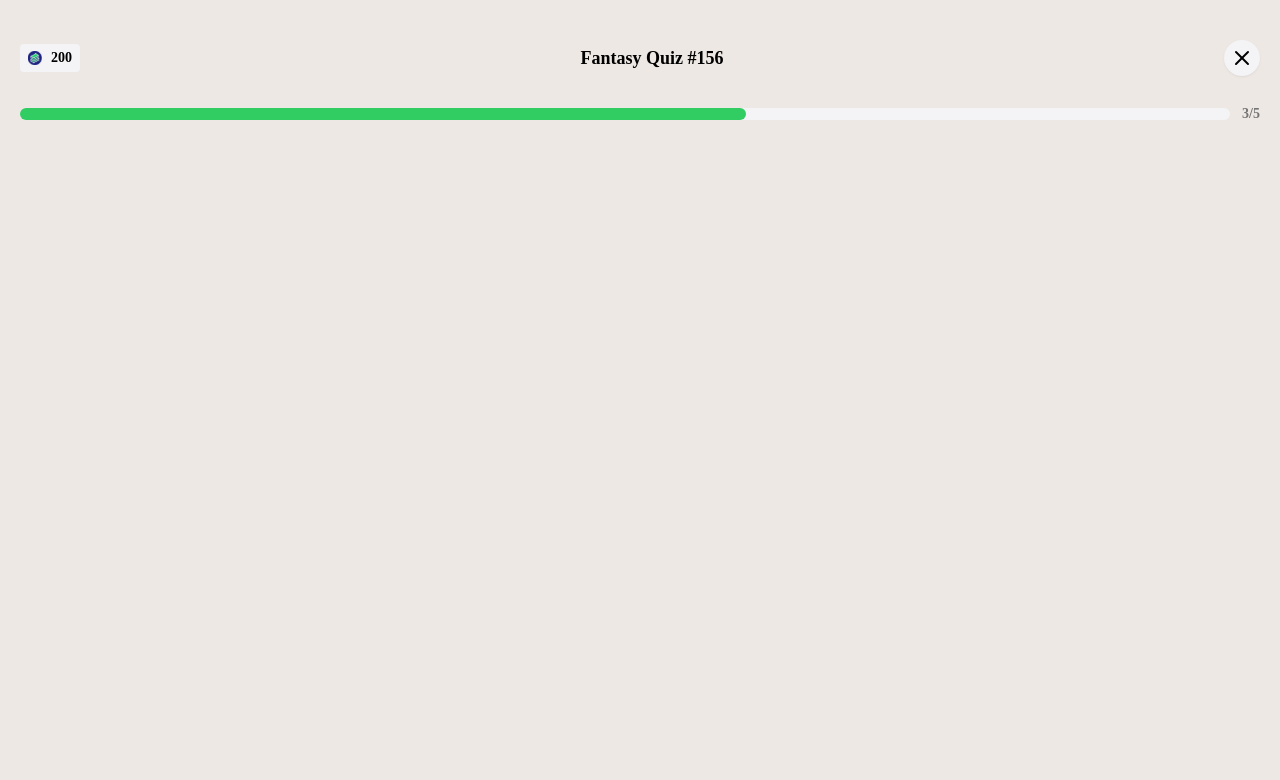
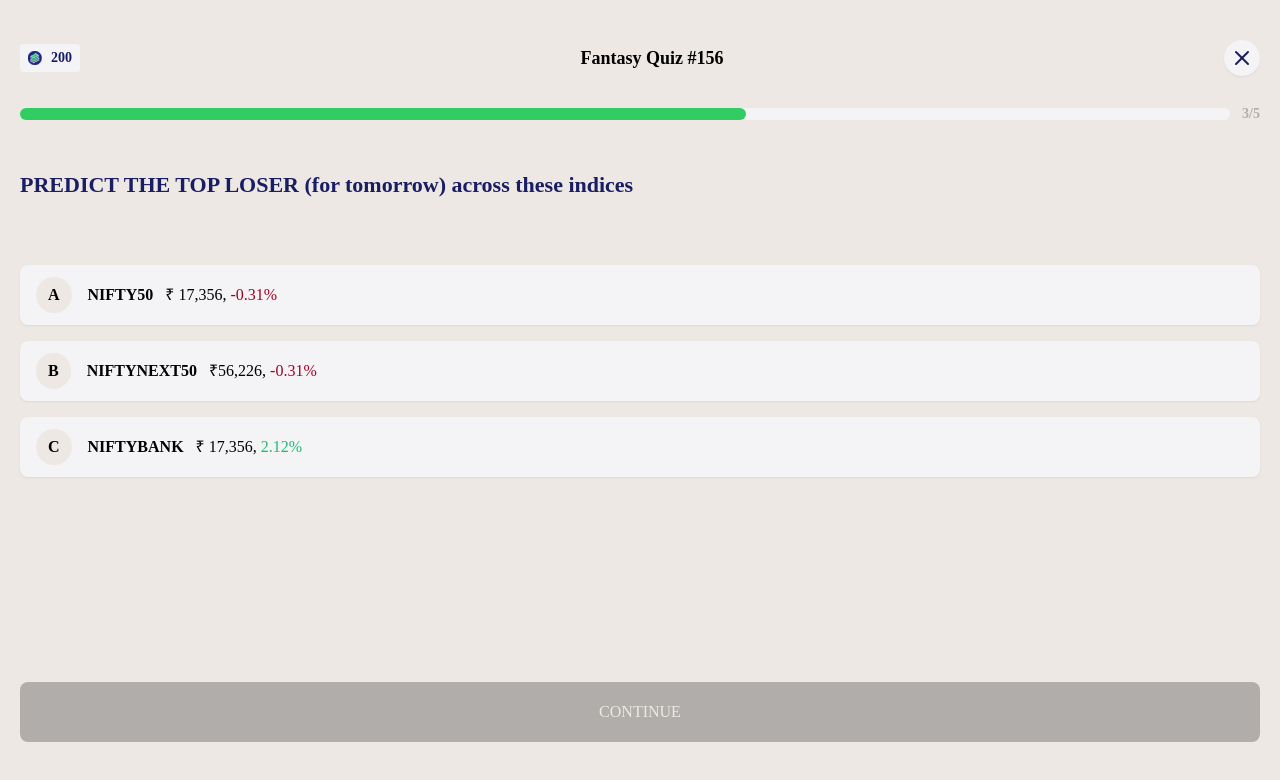
Before and after one commit to korobkad3v/QuizDemo, a React (Vite) app: page / in a window 1280 px wide. Shown: the top 780 px of the page. Built offline with nearby package versions, Linux system fonts and the light colour scheme; a web font is replaced by a local one.

Commit message:
feat: options

```diff
--- a/src/App.tsx
+++ b/src/App.tsx
@@ -1,10 +1,14 @@
 import  Header  from './components/layout/Header'
+import Quiz from './components/quiz/Quiz'
 
 function App() {
 
   return (
     <>
       <Header />
+      <main className="flex-grow container mx-auto w-full">
+        <Quiz />
+      </main>
     </>
   )
 }
--- a/src/components/common/Button.tsx
+++ b/src/components/common/Button.tsx
@@ -6,22 +6,15 @@
 import { cn } from "@/utils/utils";
 
 const buttonVariants = cva(
-  "inline-flex items-center justify-center whitespace-nowrap rounded-lg text-sm font-medium transition-colors outline-offset-2 focus-visible:outline focus-visible:outline-2 focus-visible:outline-ring/70 disabled:pointer-events-none disabled:opacity-50 [&_svg]:pointer-events-none [&_svg]:shrink-0",
+  "inline-flex cursor-pointer items-center justify-center whitespace-nowrap rounded-lg text-sm font-medium transition-colors outline-offset-2 focus-visible:outline focus-visible:outline-2 focus-visible:outline-ring/70 disabled:pointer-events-none disabled:opacity-50 [&_svg]:pointer-events-none [&_svg]:shrink-0",
   {
     variants: {
       variant: {
         default: "bg-primary text-primary-foreground shadow-sm shadow-black/5 hover:bg-primary/70",
-        destructive:
-          "bg-destructive text-destructive-foreground shadow-sm shadow-black/5 hover:bg-destructive/90",
-        outline:
-          "border border-input bg-background shadow-sm shadow-black/5 hover:bg-accent hover:text-accent-foreground",
-        secondary:
-          "bg-secondary text-secondary-foreground shadow-sm shadow-black/5 hover:bg-secondary/80",
-        ghost: "hover:bg-accent hover:text-accent-foreground",
-        link: "text-primary underline-offset-4 hover:underline",
+        disabled: "pointer-events-none bg-muted-400 text-muted-200",
       },
       size: {
-        default: "h-9 px-4 py-2",
+        default: "h-15 px-4 py-3",
         sm: "h-8 rounded-lg px-3 text-xs",
         lg: "h-10 rounded-lg px-8",
         icon: "h-9 w-9",
--- a/src/components/layout/Header.tsx
+++ b/src/components/layout/Header.tsx
@@ -6,7 +6,7 @@
 
 export default function Header() {
   return (
-    <header className="flex flex-col items-center justify-between pt-10 px-5">
+    <header className="flex flex-col items-center justify-between py-10 px-5">
       <div className="flex items-center justify-between w-full">
         <Score />
         <h1 className="text-lg font-semibold tracking-normal text-center">
--- /dev/null
+++ b/src/components/quiz/Quiz.tsx
@@ -0,0 +1,31 @@
+// Quiz.tsx
+
+import { useSelector } from "react-redux";
+import QuizQuestion from "./QuizQuestion";
+import type { RootState } from "@/store";
+import { Button } from "@/components/common/Button";
+
+export default function Quiz() {
+  const { questions, currentQuestionId } = useSelector(
+    (state: RootState) => state.quiz
+  );
+  const currentQuestion = questions[currentQuestionId];
+
+  if (!currentQuestion) return <div>Quiz finished!</div>;
+
+  return (
+    <div className="size-full px-5 pb-14.5 flex flex-col
+    justify-between
+    ">
+      <QuizQuestion
+        key={currentQuestion.id}
+        id={currentQuestion.id}
+        question={currentQuestion.question}
+        options={currentQuestion.options}
+      />
+      <div className="flex">
+        <Button variant={"disabled"} className=" w-full text-base text-semibold text-muted-200">CONTINUE</Button>
+      </div>
+    </div>
+  );
+}
--- /dev/null
+++ b/src/components/quiz/QuizOption.tsx
@@ -0,0 +1,41 @@
+// QuizOption.tsx
+import { Button } from "@/components/common/Button";
+import { useDispatch } from "react-redux";
+import { answerQuestion } from "./quizSlice";
+import { cn } from "@/utils/utils";
+
+export interface Stock {
+  stockIndex: string;
+  price: string;
+  priceChange: number;
+}
+
+export interface QuizOptionProps {
+  questionId: number;
+  optionLetter: string;
+  stock: Stock;
+}
+
+export default function QuizOption({ optionLetter, stock }: QuizOptionProps) {
+  const dispatch = useDispatch();
+  const handleAnswer = () => {
+    console.log("ckick")
+    dispatch(answerQuestion({ questionId: 1, optionLetter: optionLetter }));
+  }
+
+  console.log(stock);
+  return (
+    <Button className="flex items-center justify-start bg-primary rounded-lg py-3 gap-4 text-foreground"
+    onClick={handleAnswer}>
+      <span className="rounded-full bg-background font-bold px-3 py-1.5 text-base">
+        {optionLetter}
+        </span>
+        <div className="inline-block font-medium">
+          <span className="text-base font-semibold mr-3">{stock.stockIndex}</span>
+          <span className="text-base ">{stock.price} <span className={cn( stock.priceChange > 0 ? "text-green" : "text-red" )}>{stock.priceChange}%</span></span>
+
+        </div>
+
+    </Button>
+  );
+}
--- /dev/null
+++ b/src/components/quiz/QuizQuestion.tsx
@@ -0,0 +1,27 @@
+// QuizQuestion.tsx
+import type { QuizOptionProps } from "./QuizOption";
+import QuizOption from "./QuizOption";
+
+export interface QuizQuestionProps {
+  id: number;
+  question: string;
+  options: QuizOptionProps[];
+  callback?: () => void
+}
+
+export default function QuizQuestion(
+  { question = "Qs",
+    options
+  }: QuizQuestionProps
+) {
+  return (
+    <div className="flex flex-col gap-16">
+      <h2 className="text-[22px] text-left font-semibold text-primary-foreground">{question}</h2>
+      <div className="flex flex-col gap-4">
+        {options.map((option, index) => (
+          <QuizOption key={index} questionId={option.questionId} optionLetter={option.optionLetter} stock={option.stock} />
+        ))}
+      </div>
+    </div>
+  )
+}
--- a/src/components/quiz/quizSlice.ts
+++ b/src/components/quiz/quizSlice.ts
@@ -1,27 +1,82 @@
 import { createSlice } from '@reduxjs/toolkit';
 import type { PayloadAction } from '@reduxjs/toolkit';
+import type { QuizQuestionProps } from './QuizQuestion';
+
+interface Answer {
+  questionIndex: number;
+  optionLetter: string;
+}
 
 interface QuizState {
+  questions: QuizQuestionProps[];
   totalQuestions: number;
+  currentQuestionId: number;
   completedQuestions: number;
+  userAnswers: Answer[];
 }
 
+
 const initialState: QuizState = {
+  questions: [
+    {
+      id: 1,
+      question: "PREDICT THE TOP LOSER (for tomorrow) across these indices",
+      options: [
+        { optionLetter: "A", stock: { stockIndex: "NIFTY50", price: "₹ 17,356,", priceChange: -0.31 }, questionId: 1 },
+        { optionLetter: "B", stock: { stockIndex: "NIFTYNEXT50", price: "₹56,226,", priceChange: -0.31 }, questionId: 1 },
+        { optionLetter: "C", stock: { stockIndex: "NIFTYBANK", price: "₹ 17,356,", priceChange: 2.12 }, questionId: 1 },
+      ]
+    },
+    {
+      id: 2,
+      question: "Q2",
+      options: [
+        { optionLetter: "A", stock: { stockIndex: "NIFTY50", price: "₹ 17,356,", priceChange: -0.31 }, questionId: 2 },
+        { optionLetter: "B", stock: { stockIndex: "NIFTYNEXT50", price: "₹56,226,", priceChange: -0.31 }, questionId: 2 },
+        { optionLetter: "C", stock: { stockIndex: "NIFTYBANK", price: "₹ 17,356,", priceChange: 2.12 }, questionId: 2 },
+      ]
+    },
+    {
+      id: 3,
+      question: "Q3",
+      options: [
+        { optionLetter: "A", stock: { stockIndex: "NIFTY50", price: "₹ 17,356,", priceChange: -0.31 }, questionId: 3 },
+        { optionLetter: "B", stock: { stockIndex: "NIFTYNEXT50", price: "₹56,226,", priceChange: -0.31 }, questionId: 3 },
+        { optionLetter: "C", stock: { stockIndex: "NIFTYBANK", price: "₹ 17,356,", priceChange: 2.12 }, questionId: 3 },
+      ]
+    },
+  ],
   totalQuestions: 5,
   completedQuestions: 3,
+  currentQuestionId: 0,
+  userAnswers: [],
 };
 
 const quizSlice = createSlice({
   name: 'quiz',
   initialState,
   reducers: {
+    answerQuestion(state, action: PayloadAction<{ questionId: number, optionLetter: string }>) {
+      const existingAnswer = state.userAnswers.find(answer => answer.questionIndex === action.payload.questionId);
+      if (existingAnswer) {
+        existingAnswer.optionLetter = action.payload.optionLetter;
+      } else {
+        state.userAnswers.push({
+          questionIndex: action.payload.questionId,
+          optionLetter: action.payload.optionLetter,
+        });
+      }
+    },
     completeQuestion(state) {
       if (state.completedQuestions < state.totalQuestions) {
         state.completedQuestions += 1;
+        state.currentQuestionId += 1;
       }
     },
     resetQuiz(state) {
-      state.completedQuestions = 0;
+      state = {
+        ...initialState,
+      };
     },
     setTotalQuestions(state, action: PayloadAction<number>) {
       state.totalQuestions = action.payload;
@@ -29,5 +84,5 @@
   },
 });
 
-export const { completeQuestion, resetQuiz, setTotalQuestions } = quizSlice.actions;
+export const { completeQuestion, resetQuiz, setTotalQuestions, answerQuestion } = quizSlice.actions;
 export default quizSlice.reducer;
--- a/src/styles/index.css
+++ b/src/styles/index.css
@@ -11,20 +11,23 @@
   --color-muted-200: var(--muted-200);
   --color-muted-400: var(--muted-400);
   --color-primary: var(--primary);
-  --color-primary-foregrund: var(--primary-foreground);
+  --color-primary-foreground: var(--primary-foreground);
+  --color-red: var(--red);
+  --color-green: var(--green);
   --font-sans: "GeneralSans-Variable";
 }
 
 :root {
   --background: rgba(237, 232, 227, 1);
   --foreground: rgba(0, 0, 0, 1);
-
+  --red: rgba(164, 0, 33, 1);
+  --green: rgba(32, 186, 110, 1);
   --accent-600: rgba(69, 196, 134, 1);
   --accent-400: rgba(49, 205, 99, 1);
   --accent-foreground: rgba(244, 243, 246, 1);
 
   --muted-200: rgba(237, 232, 226, 1);
-  --muted-400: rgba(116, 116, 117, 1);
+  --muted-400: rgba(116, 116, 117, 0.5);
 
   --primary: rgba(244, 243, 246, 1);
   --primary-foreground: rgba(25, 29, 99, 1);
@@ -32,6 +35,9 @@
 
 @layer base {
   body {
-    @apply bg-background text-foreground size-full;
+    @apply bg-background text-foreground;
+  }
+  #root {
+    @apply flex flex-col h-svh
   }
 }
```
